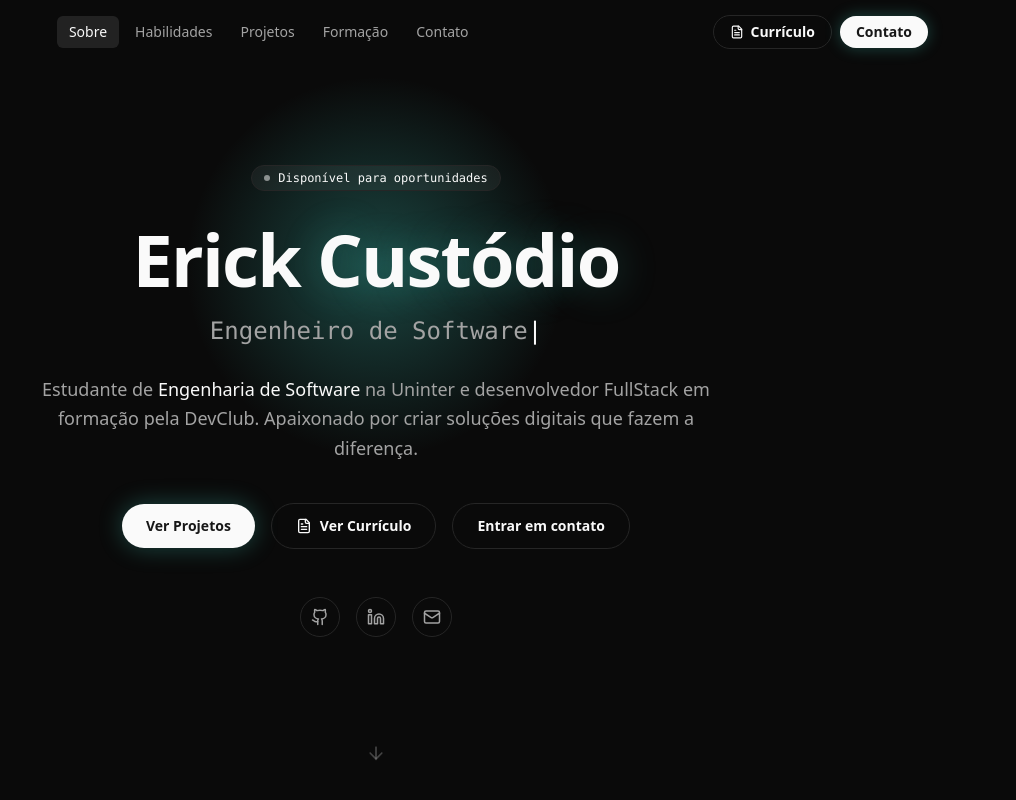
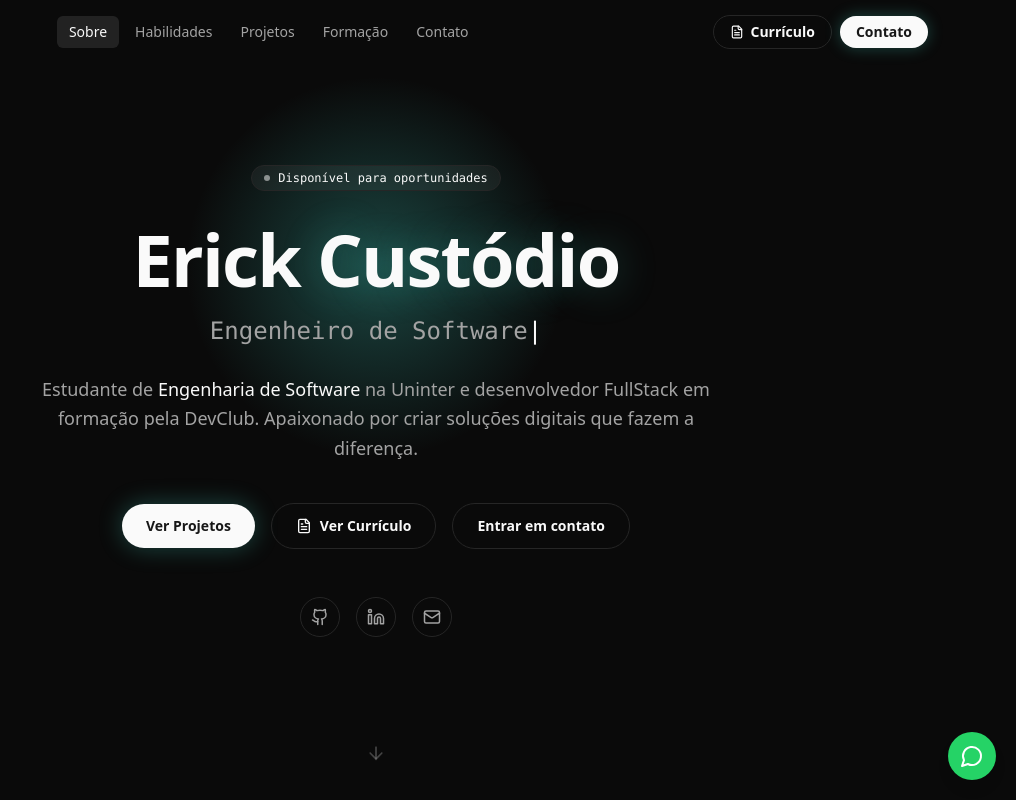
Before and after one commit to Erick-Custodio/Portifolio-pessoal, a Next.js app: page / in a window 1280 px wide. Shown: the top 800 px of the page, without its empty margins (264-1280 px from the left). Built offline with nearby package versions, Linux system fonts and the light colour scheme.

Commit message:
Adiciona WhatsApp ao portfolio

```diff
--- a/app/page.tsx
+++ b/app/page.tsx
@@ -6,6 +6,7 @@ import Projects from '@/components/Projects'
 import Education from '@/components/Education'
 import Contact from '@/components/Contact'
 import Footer from '@/components/Footer'
+import { MessageCircle } from 'lucide-react'
 
 export default function Page() {
   return (
@@ -18,6 +19,15 @@ export default function Page() {
       <Education />
       <Contact />
       <Footer />
+      <a
+        href="https://wa.me/5519997454303"
+        target="_blank"
+        rel="noopener noreferrer"
+        aria-label="Chamar no WhatsApp"
+        className="fixed bottom-5 right-5 z-50 inline-flex h-12 w-12 items-center justify-center rounded-full bg-[#25D366] text-white shadow-lg transition-transform duration-200 hover:scale-105"
+      >
+        <MessageCircle size={24} />
+      </a>
     </main>
   )
 }
--- a/components/Contact.tsx
+++ b/components/Contact.tsx
@@ -1,7 +1,9 @@
 'use client'
 
 import { useEffect, useRef, useState } from 'react'
-import { Mail, Linkedin, Github, Send, CheckCircle2, Loader2, AlertCircle } from 'lucide-react'
+import { Mail, Linkedin, Github, Send, CheckCircle2, Loader2, AlertCircle, MessageCircle } from 'lucide-react'
+
+const WHATSAPP_URL = 'https://wa.me/5519997454303'
 
 const socials = [
   {
@@ -24,6 +26,13 @@ const socials = [
     handle: 'erick.custodio@outlook.com',
     href: 'mailto:erick.custodio@outlook.com',
     desc: 'Envie uma mensagem',
+  },
+  {
+    icon: MessageCircle,
+    label: 'WhatsApp',
+    handle: '(19) 99745-4303',
+    href: WHATSAPP_URL,
+    desc: 'Chame no WhatsApp',
   },
 ]
 
```
